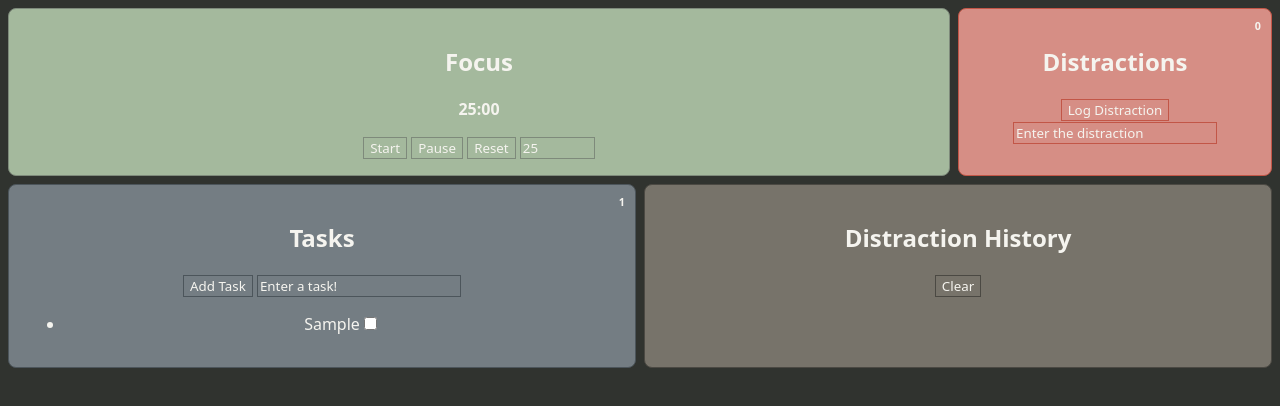
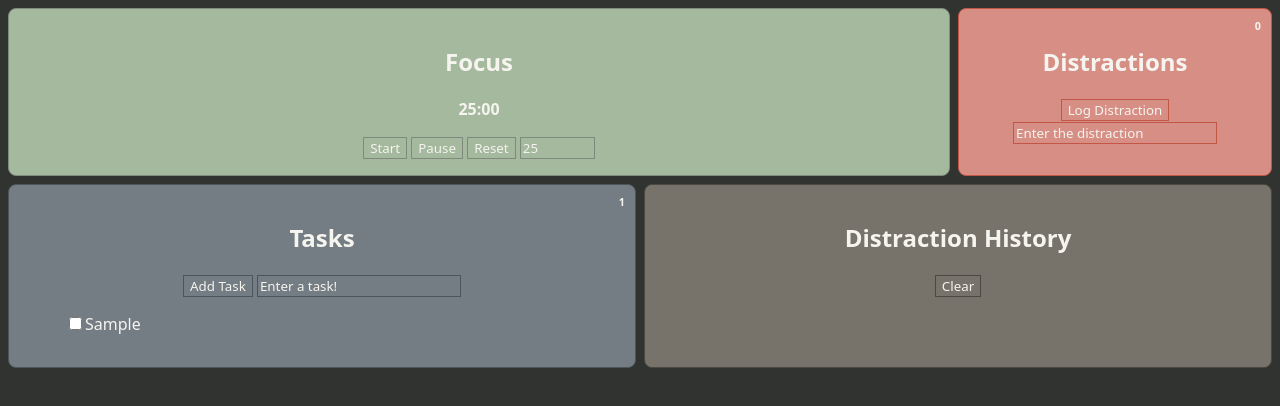
Before and after one commit to PokeGlitched/split-focus, a website built with Vite: page index.html in a window 1280 px wide. Both pictures are taken after typing "Sample" into the empty fields and a click on the button "Add Task". Shown: the part 94-500 px from the top of the page. Built offline with nearby package versions, Linux system fonts and the light colour scheme.

Commit message:
formatted checkbox

```diff
--- a/src/main.js
+++ b/src/main.js
@@ -133,10 +133,12 @@ newTaskBtn.addEventListener("click", () => {
           taskCount.textContent = taskCountNumber
           tasks.push(currentTask)
           let taskElement = document.createElement("li")
-          taskElement.textContent = currentTask
+          let taskText = document.createElement("span")
+          taskText.textContent = currentTask
           let newTask = document.createElement("input")
           newTask.type = "checkbox"
           taskElement.appendChild(newTask)
+          taskElement.appendChild(taskText)
           allTasks.appendChild(taskElement)
           taskInput.value = ""
      } else {
--- a/src/style.css
+++ b/src/style.css
@@ -160,6 +160,11 @@ h1 {
     right: 10px;
   }
 
+#taskList {
+  list-style: none;
+  text-align: left;
+}
+
 
 #bottomRow #distHist {
     border: 1px solid #4B4943;
```
